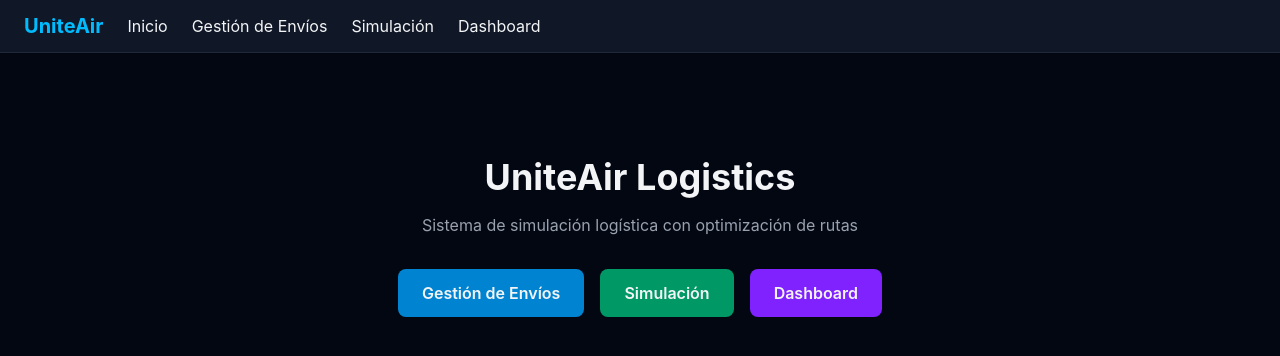
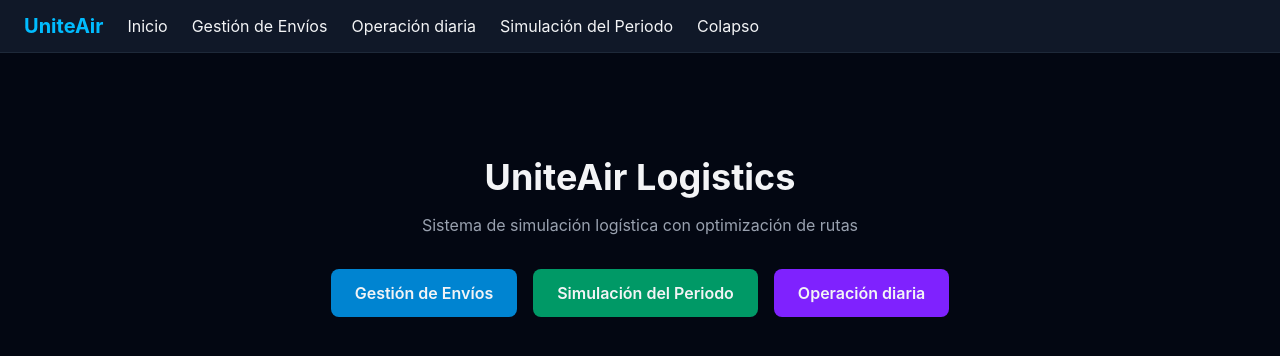
Before and after one commit to krlos02e/dp1-unite-air, a React (Vite) app in the folder dp1-frontend/: page / in a window 1280 px wide. Shown: the top 356 px of the page. Built offline with nearby package versions, Linux system fonts and the light colour scheme; no server answers.

Commit message:
nuevas pestañas

```diff
--- a/dp1-frontend/src/App.tsx
+++ b/dp1-frontend/src/App.tsx
@@ -1,26 +1,19 @@
 import { useState, useEffect } from 'react'
 import { SimulationProvider } from './context/SimulationContext'
 import GestionEnvios from './pages/GestionEnvios'
-import Dashboard from './pages/Dashboard'
+import OperacionDiaria from './pages/OperacionDiaria'
 import Simulacion from './pages/Simulacion'
-import EscenarioColapso from './pages/EscenarioColapso'
+import Colapso from './pages/Colapso'
 import { simulationService } from './services/SimulationService'
-import type { SimulationState } from './types'
 
-type Page = 'inicio' | 'carga' | 'dashboard' | 'simulacion' | 'colapso'
+type Page = 'inicio' | 'carga' | 'operacion-diaria' | 'simulacion' | 'colapso'
 
 function App() {
   const [page, setPage] = useState<Page>('inicio')
-  const [sessionId, setSessionId] = useState<string>('')
-  const [colapsoState] = useState<SimulationState | null>(null)
   const [checking, setChecking] = useState(true)
 
   useEffect(() => {
-    simulationService.activa().then(res => {
-      if (res.activa && res.sessionId) {
-        setSessionId(res.sessionId)
-      }
-    }).catch(() => {}).finally(() => setChecking(false))
+    simulationService.activa().then(() => {}).catch(() => {}).finally(() => setChecking(false))
   }, [])
 
   const nav = (p: Page) => () => setPage(p)
@@ -38,8 +31,9 @@ function App() {
               <h1 className="text-lg sm:text-xl font-bold text-sky-400 shrink-0">UniteAir</h1>
               <button onClick={nav('inicio')} className="text-sm sm:text-base hover:text-sky-300 shrink-0">Inicio</button>
               <button onClick={nav('carga')} className="text-sm sm:text-base hover:text-sky-300 shrink-0">Gestión de Envíos</button>
-              <button onClick={nav('simulacion')} className="text-sm sm:text-base hover:text-sky-300 shrink-0">Simulación</button>
-              <button onClick={nav('dashboard')} className="text-sm sm:text-base hover:text-sky-300 shrink-0">Dashboard</button>
+              <button onClick={nav('operacion-diaria')} className="text-sm sm:text-base hover:text-sky-300 shrink-0">Operación diaria</button>
+              <button onClick={nav('simulacion')} className="text-sm sm:text-base hover:text-sky-300 shrink-0">Simulación del Periodo</button>
+              <button onClick={nav('colapso')} className="text-sm sm:text-base hover:text-sky-300 shrink-0">Colapso</button>
             </nav>
 
             <main className="p-4 sm:p-6 flex-1">
@@ -49,21 +43,15 @@ function App() {
                   <p className="text-gray-400 mb-8 px-4">Sistema de simulación logística con optimización de rutas</p>
                   <div className="flex flex-col sm:flex-row gap-3 sm:gap-4 justify-center items-stretch sm:items-center px-4">
                     <button onClick={nav('carga')} className="bg-sky-600 hover:bg-sky-700 px-6 py-3 rounded-lg font-semibold">Gestión de Envíos</button>
-                    <button onClick={nav('simulacion')} className="bg-emerald-600 hover:bg-emerald-700 px-6 py-3 rounded-lg font-semibold">Simulación</button>
-                    <button onClick={nav('dashboard')} className="bg-violet-600 hover:bg-violet-700 px-6 py-3 rounded-lg font-semibold">Dashboard</button>
+                    <button onClick={nav('simulacion')} className="bg-emerald-600 hover:bg-emerald-700 px-6 py-3 rounded-lg font-semibold">Simulación del Periodo</button>
+                    <button onClick={nav('operacion-diaria')} className="bg-violet-600 hover:bg-violet-700 px-6 py-3 rounded-lg font-semibold">Operación diaria</button>
                   </div>
                 </div>
               )}
               {page === 'carga' && <GestionEnvios />}
-              {page === 'dashboard' && sessionId && <Dashboard sessionId={sessionId} />}
-              {!sessionId && page === 'dashboard' && (
-                <div className="text-center mt-20">
-                  <p className="text-gray-400 mb-4">No hay sesión activa. Inicia una simulación primero.</p>
-                  <button onClick={nav('simulacion')} className="bg-sky-600 px-4 py-2 rounded">Ir a Simulación</button>
-                </div>
-              )}
+              {page === 'operacion-diaria' && <OperacionDiaria />}
               {page === 'simulacion' && <Simulacion />}
-              {page === 'colapso' && <EscenarioColapso state={colapsoState} onBack={nav('inicio')} />}
+              {page === 'colapso' && <Colapso />}
             </main>
           </>
         )}
--- a/dp1-frontend/src/components/MapaAeropuertos.tsx
+++ b/dp1-frontend/src/components/MapaAeropuertos.tsx
@@ -7,7 +7,7 @@ import { getAirportCity, AIRPORTS_DATA } from '../data/airportsData'
 function tooltipForFlight(v: VueloDTO): string {
   const origen = getAirportCity(v.origen) || v.origen
   const destino = getAirportCity(v.destino) || v.destino
-  return `Vuelo ${origen} → ${destino} (${Math.round(v.progresoVuelo)}%) | Carga: ${v.cargaActual}/${v.capacidad} maletas`
+  return `Vuelo ${origen} → ${destino} (${Math.round(v.progresoVuelo)}%)`
 }
 
 interface Props {
--- a/dp1-frontend/src/components/VueloModal.tsx
+++ b/dp1-frontend/src/components/VueloModal.tsx
@@ -43,10 +43,6 @@ export default function VueloModal({ vuelo, isOpen, onClose }: Props) {
             <span className="font-medium">{vuelo.capacidad}</span>
           </div>
           <div className="flex justify-between">
-            <span className="text-gray-400">Carga actual</span>
-            <span className="font-medium">{vuelo.cargaActual}</span>
-          </div>
-          <div className="flex justify-between">
             <span className="text-gray-400">Salida UTC</span>
             <span className="font-medium">{formatDateTime(vuelo.salidaUtc)}</span>
           </div>
--- /dev/null
+++ b/dp1-frontend/src/pages/Colapso.tsx
@@ -0,0 +1,8 @@
+export default function Colapso() {
+  return (
+    <div className="flex flex-col items-center justify-center h-96 text-gray-400">
+      <h2 className="text-xl sm:text-2xl font-bold text-gray-100 mb-2">Colapso</h2>
+      <p className="text-sm">Esta sección estará disponible próximamente.</p>
+    </div>
+  )
+}
--- /dev/null
+++ b/dp1-frontend/src/pages/OperacionDiaria.tsx
@@ -0,0 +1,8 @@
+export default function OperacionDiaria() {
+  return (
+    <div className="flex flex-col items-center justify-center h-96 text-gray-400">
+      <h2 className="text-xl sm:text-2xl font-bold text-gray-100 mb-2">Operación Diaria</h2>
+      <p className="text-sm">Esta sección estará disponible próximamente.</p>
+    </div>
+  )
+}
--- a/dp1-frontend/src/pages/SimulacionConfig.tsx
+++ b/dp1-frontend/src/pages/SimulacionConfig.tsx
@@ -9,7 +9,7 @@ export default function SimulacionConfig({ onStart }: Props) {
   const [duracion, setDuracion] = useState(3)
   const [fechaInicio, setFechaInicio] = useState('')
   const [horaInicio, setHoraInicio] = useState('')
-  const [algoritmo, setAlgoritmo] = useState('ALNS')
+  const algoritmo = 'ALNS'
   const [loading, setLoading] = useState(false)
   const [error, setError] = useState<string | null>(null)
 
@@ -72,10 +72,7 @@ export default function SimulacionConfig({ onStart }: Props) {
 
         <div>
           <label className="block text-sm text-gray-400 mb-1">Algoritmo</label>
-          <select value={algoritmo} onChange={(e) => setAlgoritmo(e.target.value)}
-                  className="w-full bg-gray-800 border border-gray-700 rounded-lg px-3 py-2 text-gray-200">
-            <option value="ALNS">ALNS</option>
-          </select>
+          <div className="w-full bg-gray-800 border border-gray-700 rounded-lg px-3 py-2 text-gray-200 font-medium">ALNS</div>
         </div>
 
         {error && (
--- a/dp1-frontend/src/pages/SimulacionEjecucion.tsx
+++ b/dp1-frontend/src/pages/SimulacionEjecucion.tsx
@@ -174,7 +174,7 @@ export default function SimulacionEjecucion({ sessionId, onColapso, onBack }: Pr
           </div>
         )}
 
-        <div className="bg-gray-900 border border-gray-800 rounded-xl p-2 h-[42vh] lg:h-[52vh]">
+        <div className="bg-gray-900 border border-gray-800 rounded-xl p-2 h-[38vh] lg:h-[48vh]">
           <MapaAeropuertos
             aeropuertos={simulationState.aeropuertos}
             vuelos={simulationState.vuelos}
@@ -200,7 +200,7 @@ export default function SimulacionEjecucion({ sessionId, onColapso, onBack }: Pr
 
           <div className="bg-gray-900 border border-gray-800 rounded-xl p-3 flex-1">
             <h3 className="text-sm font-semibold text-gray-300 mb-1">Registro Operativo</h3>
-            <div className="h-24 lg:h-32 overflow-y-auto space-y-1 text-xs font-mono">
+            <div className="h-20 lg:h-28 overflow-y-auto space-y-1 text-xs font-mono">
               {simulationState.logs.map((log, i) => (
                 <div key={i} className={`${log.tipo === 'ERROR' ? 'text-red-400' : log.tipo === 'WARN' ? 'text-yellow-400' : log.tipo === 'COLAPSO' ? 'text-red-500 font-bold' : 'text-gray-400'}`}>
                   [{formatDateTime(log.timestamp)}] {log.tipo}: {log.mensaje}
```
Also changed, not shown: dp1-frontend/src/pages/Simulacion.tsx (+5 -12 lines).
